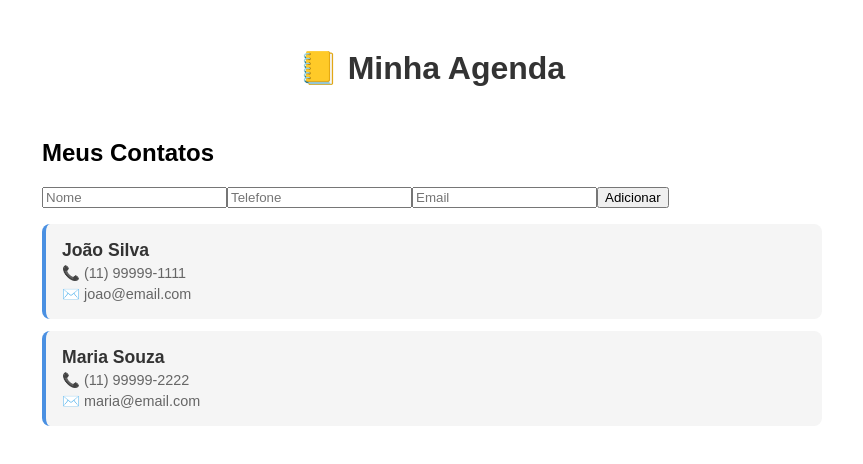
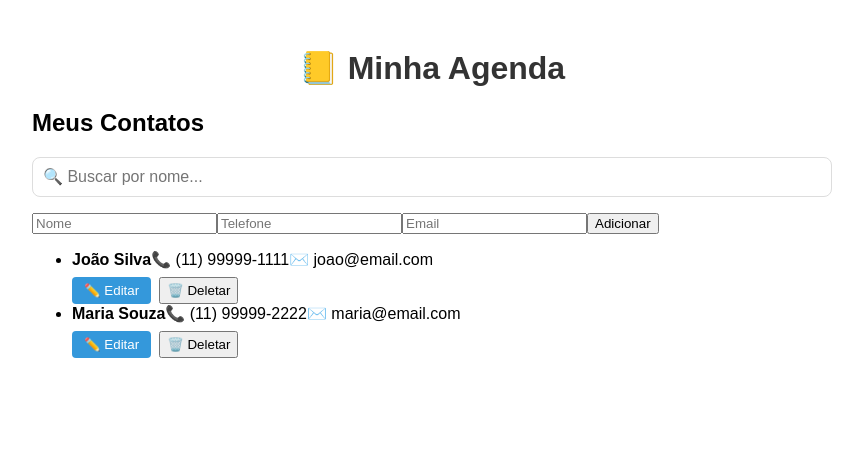
Before and after one commit to Paruci/Meu-primeiro-app-Angular, an Angular app: page /contatos in a window 1280 px wide. Shown: the top 464 px of the page, without its empty margins (208-1071 px from the left). Built offline with nearby package versions, Linux system fonts and the light colour scheme.

Commit message:
Aprimoramentos em nas funcoes dos contatos

```diff
--- a/src/app/contatos/contatos.component.css
+++ b/src/app/contatos/contatos.component.css
@@ -1,29 +1,59 @@
-.contatos-container {
-    padding: 10px;
-  }
+.acoes {
+  display: flex;
+  gap: 8px;
+  margin-top: 8px;
+}
 
-  .lista-contatos {
-    list-style: none;
-    padding: 0;
-  }
+.btn-editar {
+  background: #3498db;
+  color: white;
+  border: none;
+  border-radius: 4px;
+  padding: 6px 12px;
+  cursor: pointer;
+}
 
-  .card-contato {
-    display: flex;
-    flex-direction: column;
-    gap: 4px;
-    background: #f5f5f5;
-    border-radius: 8px;
-    padding: 16px;
-    margin-bottom: 12px;
-    border-left: 4px solid #4a90e2;
-  }
+.btn-editar:hover {
+  background: #2980b9;
+}
 
-  .card-contato strong {
-    font-size: 1.1rem;
-    color: #333;
-  }
+.btn-salvar {
+  background: #2ecc71;
+  color: white;
+  border: none;
+  border-radius: 4px;
+  padding: 6px 12px;
+  cursor: pointer;
+}
 
-  .card-contato span {
-    color: #666;
-    font-size: 0.9rem;
-  }
+.btn-salvar:hover {
+  background: #27ae60;
+}
+
+.btn-cancelar {
+  background: #95a5a6;
+  color: white;
+  border: none;
+  border-radius: 4px;
+  padding: 6px 12px;
+  cursor: pointer;
+}
+
+.btn-cancelar:hover {
+  background: #7f8c8d;
+}
+.campo-busca {
+  width: 100%;
+  padding: 10px;
+  margin-bottom: 16px;
+  border: 1px solid #ddd;
+  border-radius: 8px;
+  font-size: 1rem;
+  box-sizing: border-box;
+}
+
+.sem-resultados {
+  text-align: center;
+  color: #999;
+  margin-top: 20px;
+}
--- a/src/app/contatos/contatos.component.html
+++ b/src/app/contatos/contatos.component.html
@@ -1,5 +1,11 @@
 <div class="contatos-container">
   <h2>Meus Contatos</h2>
+
+  <input
+    class="campo-busca"
+    [(ngModel)]="busca"
+    placeholder="🔍 Buscar por nome..."
+  />
 
   <div class="formulario">
     <input [(ngModel)]="novoContato.nome" placeholder="Nome" />
@@ -9,10 +15,28 @@
   </div>
 
   <ul class="lista-contatos">
-      <li *ngFor="let contato of contatos" class="card-contato">
+    <li *ngFor="let contato of contatosFiltrados" class="card-contato">
+
+      <ng-container *ngIf="contatoEditando?.id === contato.id; else visualizacao">
+        <input [(ngModel)]="contatoEditando.nome" placeholder="Nome" />
+        <input [(ngModel)]="contatoEditando.telefone" placeholder="Telefone" />
+        <input [(ngModel)]="contatoEditando.email" placeholder="Email" />
+        <div class="acoes">
+          <button class="btn-salvar" (click)="salvarEdicao()">💾 Salvar</button>
+          <button class="btn-cancelar" (click)="cancelarEdicao()">✖ Cancelar</button>
+        </div>
+      </ng-container>
+
+      <ng-template #visualizacao>
         <strong>{{ contato.nome }}</strong>
         <span>📞 {{ contato.telefone }}</span>
         <span>✉️ {{ contato.email }}</span>
+        <div class="acoes">
+          <button class="btn-editar" (click)="editarContato(contato)">✏️ Editar</button>
+          <button class="btn-deletar" (click)="deletarContato(contato.id)">🗑️ Deletar</button>
+        </div>
+      </ng-template>
+
     </li>
   </ul>
 </div>
--- a/src/app/contatos/contatos.component.ts
+++ b/src/app/contatos/contatos.component.ts
@@ -1,6 +1,7 @@
 import { Component } from '@angular/core';
 import { CommonModule } from '@angular/common';
 import { FormsModule } from '@angular/forms';
+import { ContatosService } from './contatos.service';
 
 @Component({
   selector: 'app-contatos',
@@ -12,21 +13,42 @@ import { FormsModule } from '@angular/forms';
 export class ContatosComponent {
 
   novoContato = { nome: '', telefone: '', email: '' };
+  contatoEditando: any = null;
+  busca = '';
 
-  contatos = [
-    { id: 1, nome: 'João Silva', telefone: '(11) 99999-1111', email: 'joao@email.com' },
-    { id: 2, nome: 'Maria Souza', telefone: '(11) 99999-2222', email: 'maria@email.com' },
-  ];
+  constructor(private contatosService: ContatosService) {}
+
+  get contatos() {
+    return this.contatosService.getContatos();
+  }
+
+  get contatosFiltrados() {
+    return this.contatos.filter(c =>
+      c.nome.toLowerCase().includes(this.busca.toLowerCase())
+    );
+  }
 
   adicionarContato() {
     if (!this.novoContato.nome) return;
-
-    this.contatos.push({
-      id: this.contatos.length + 1,
-      ...this.novoContato
-    });
-
+    this.contatosService.adicionarContato(this.novoContato);
     this.novoContato = { nome: '', telefone: '', email: '' };
   }
 
+  deletarContato(id: number) {
+    this.contatosService.deletarContato(id);
+  }
+
+  editarContato(contato: any) {
+    this.contatoEditando = { ...contato };
+  }
+
+  salvarEdicao() {
+    this.contatosService.editarContato(this.contatoEditando);
+    this.contatoEditando = null;
+  }
+
+  cancelarEdicao() {
+    this.contatoEditando = null;
+  }
+
 }
--- /dev/null
+++ b/src/app/contatos/contatos.service.ts
@@ -0,0 +1,33 @@
+import { Injectable } from '@angular/core';
+
+@Injectable({
+  providedIn: 'root'
+})
+export class ContatosService {
+
+  private contatos = [
+    { id: 1, nome: 'João Silva', telefone: '(11) 99999-1111', email: 'joao@email.com' },
+    { id: 2, nome: 'Maria Souza', telefone: '(11) 99999-2222', email: 'maria@email.com' },
+  ];
+
+  getContatos() {
+    return this.contatos;
+  }
+
+  adicionarContato(contato: { nome: string; telefone: string; email: string }) {
+    this.contatos.push({
+      id: this.contatos.length + 1,
+      ...contato
+    });
+  }
+
+  deletarContato(id: number) {
+    this.contatos = this.contatos.filter(c => c.id !== id);
+  }
+
+  editarContato(contatoEditado: { id: number; nome: string; telefone: string; email: string }) {
+    const index = this.contatos.findIndex(c => c.id === contatoEditado.id);
+    this.contatos[index] = { ...contatoEditado };
+  }
+
+}
```
Lines whose indentation alone changed are shown as unchanged.
